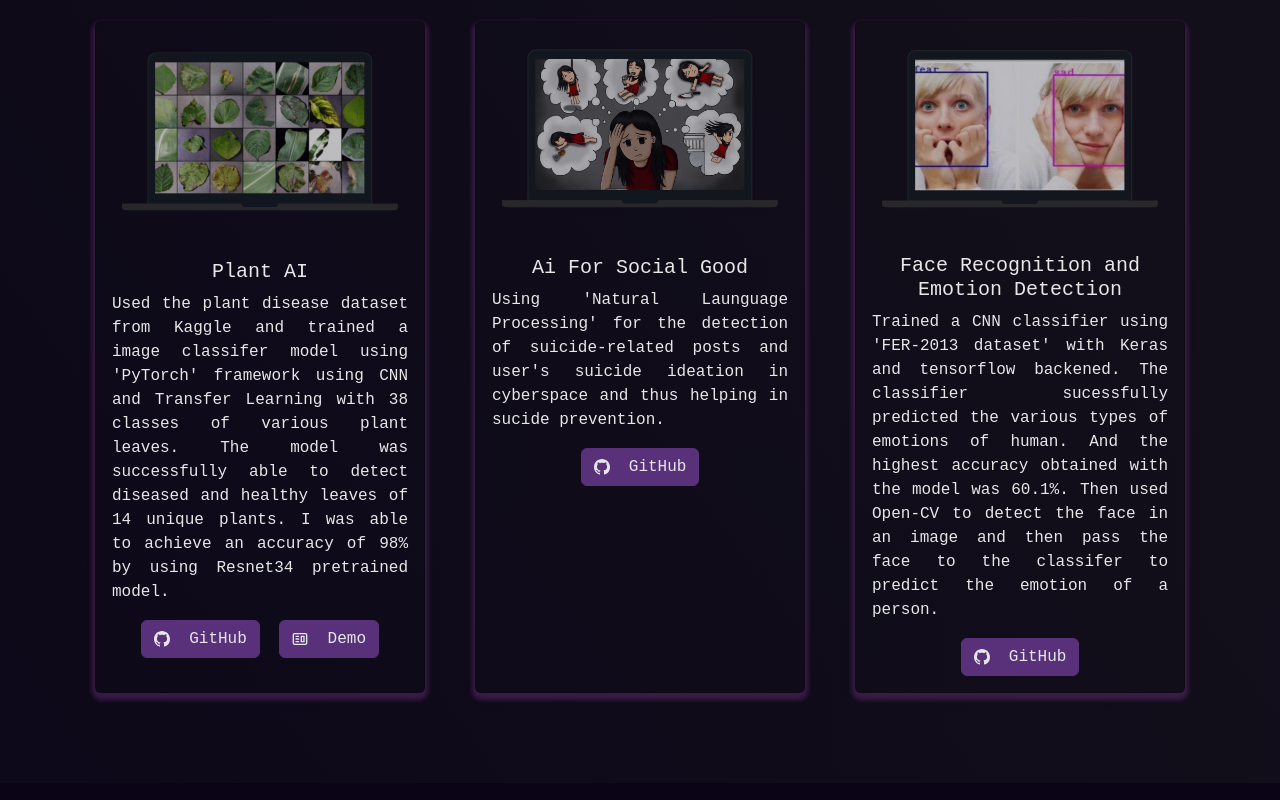
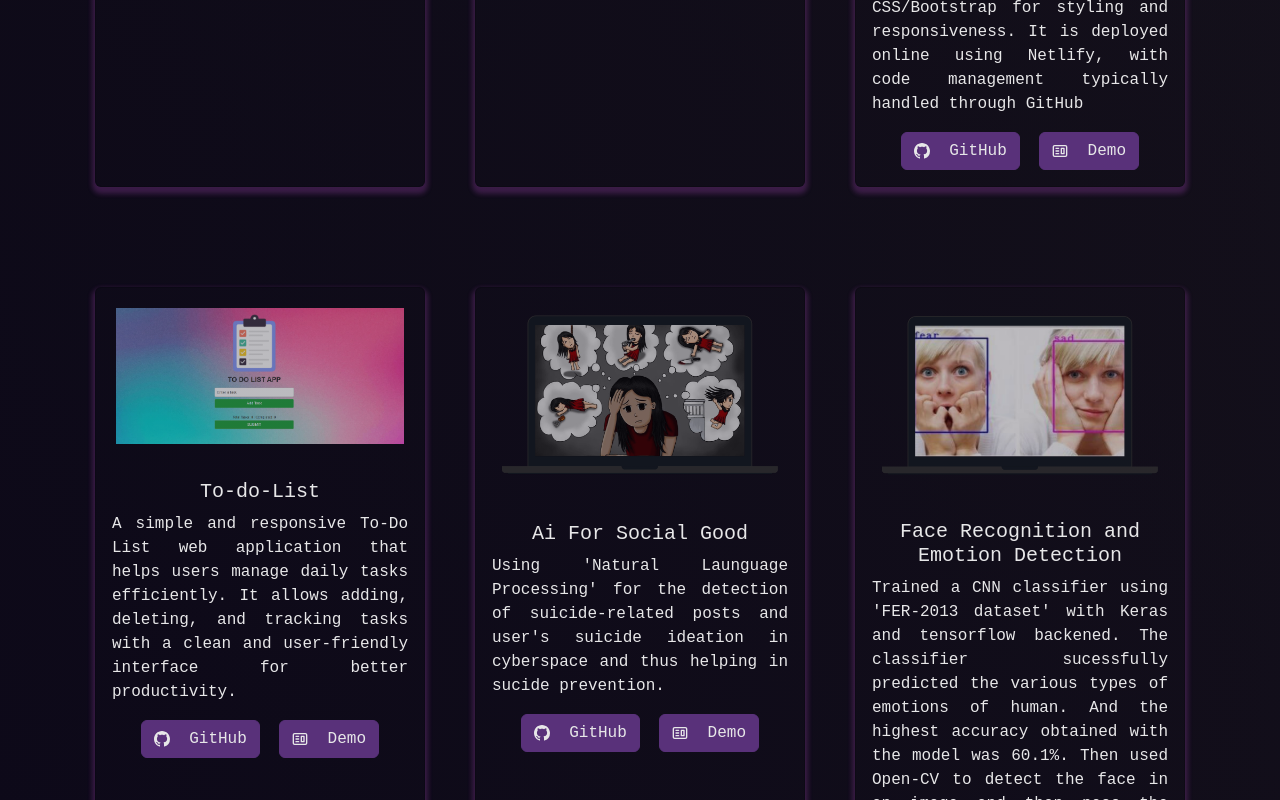
Before and after one commit to Vignesh27-git/portfolio, a React (Create React App) app: page /project in a window 1280 px wide. Shown: the part 960-1760 px from the top of the page. Built offline with nearby package versions, Linux system fonts and the light colour scheme; a web font is replaced by a local one.

Commit message:
Update Projects.js

```diff
--- a/src/components/Projects/Projects.js
+++ b/src/components/Projects/Projects.js
@@ -27,7 +27,7 @@ function Projects() {
               isBlog={false}
               title="E-mart"
               description="Developed a user-friendly online shopping platform with responsive design, dynamic product listings, and seamless cart functionality to enhance the overall shopping experience."
-              ghLink="https://github.com/soumyajit4419/Chatify"
+              ghLink="https://github.com/Vignesh27-git/E-mart"
               demoLink="https://e-mart-00.netlify.app//"
             />
           </Col>
@@ -38,7 +38,19 @@ function Projects() {
               isBlog={false}
               title="recruitment-web-application"
               description="A responsive recruitment platform with a clean, user-friendly interface for browsing job listings, managing candidates, and streamlining the hiring process. Built with modern frontend practices to ensure smooth performance and intuitive navigation."
+              ghLink="https://github.com/Vignesh27-git/-Assignment-/tree/main"
               demoLink="https://recruitmantr.netlify.app/"
+            />
+          </Col>
+
+                 <Col md={4} className="project-card">
+            <ProjectCard
+              imgPath={leaf}
+              isBlog={false}
+              title="Plant AI"
+              description="This Netflix Clone is a responsive front-end web application built to recreate the Netflix-style user interface with a modern and interactive design. It includes features like a movie-style banner, responsive layout, navigation bar, hover effects, and categorized content sections for a real streaming-platform feel. The project is mainly developed using React.js for component-based UI building, along with JavaScript, HTML, and CSS/Bootstrap for styling and responsiveness. It is deployed online using Netlify, with code management typically handled through GitHub"
+              ghLink="https://github.com/Vignesh27-git/Netflix-colne"
+              demoLink="https://netflex-cloneeff6.netlify.app/"
             />
           </Col>
 
@@ -48,20 +60,12 @@ function Projects() {
               isBlog={false}
               title="To-do-List"
               description="A simple and responsive To-Do List web application that helps users manage daily tasks efficiently. It allows adding, deleting, and tracking tasks with a clean and user-friendly interface for better productivity."
+              ghLink="https://github.com/Vignesh27-git/Do-list-App1"
               demoLink="https://do-list-main.netlify.app/"
             />
           </Col>
 
-          <Col md={4} className="project-card">
-            <ProjectCard
-              imgPath={leaf}
-              isBlog={false}
-              title="Plant AI"
-              description="Used the plant disease dataset from Kaggle and trained a image classifer model using 'PyTorch' framework using CNN and Transfer Learning with 38 classes of various plant leaves. The model was successfully able to detect diseased and healthy leaves of 14 unique plants. I was able to achieve an accuracy of 98% by using Resnet34 pretrained model."
-              ghLink="https://github.com/soumyajit4419/Plant_AI"
-              demoLink="https://plant49-ai.herokuapp.com/"
-            />
-          </Col>
+
 
           <Col md={4} className="project-card">
             <ProjectCard
@@ -70,7 +74,7 @@ function Projects() {
               title="Ai For Social Good"
               description="Using 'Natural Launguage Processing' for the detection of suicide-related posts and user's suicide ideation in cyberspace  and thus helping in sucide prevention."
               ghLink="https://github.com/soumyajit4419/AI_For_Social_Good"
-              // demoLink="https://www.youtube.com/watch?v=dQw4w9WgXcQ&ab_channel=RickAstley" <--------Please include a demo link here
+              demoLink="https://www.youtube.com/watch?v=dQw4w9WgXcQ&ab_channel=RickAstley"
             />
           </Col>
 
@@ -81,8 +85,8 @@ function Projects() {
               title="Face Recognition and Emotion Detection"
               description="Trained a CNN classifier using 'FER-2013 dataset' with Keras and tensorflow backened. The classifier sucessfully predicted the various types of emotions of human. And the highest accuracy obtained with the model was 60.1%.
               Then used Open-CV to detect the face in an image and then pass the face to the classifer to predict the emotion of a person."
-              ghLink="https://github.com/soumyajit4419/Face_And_Emotion_Detection"
-              // demoLink="https://blogs.soumya-jit.tech/"      <--------Please include a demo link here
+              // ghLink="https://github.com/soumyajit4419/Face_And_Emotion_Detection"
+              demoLink="https://blogs.soumya-jit.tech/"
             />
           </Col>
         </Row>
```
